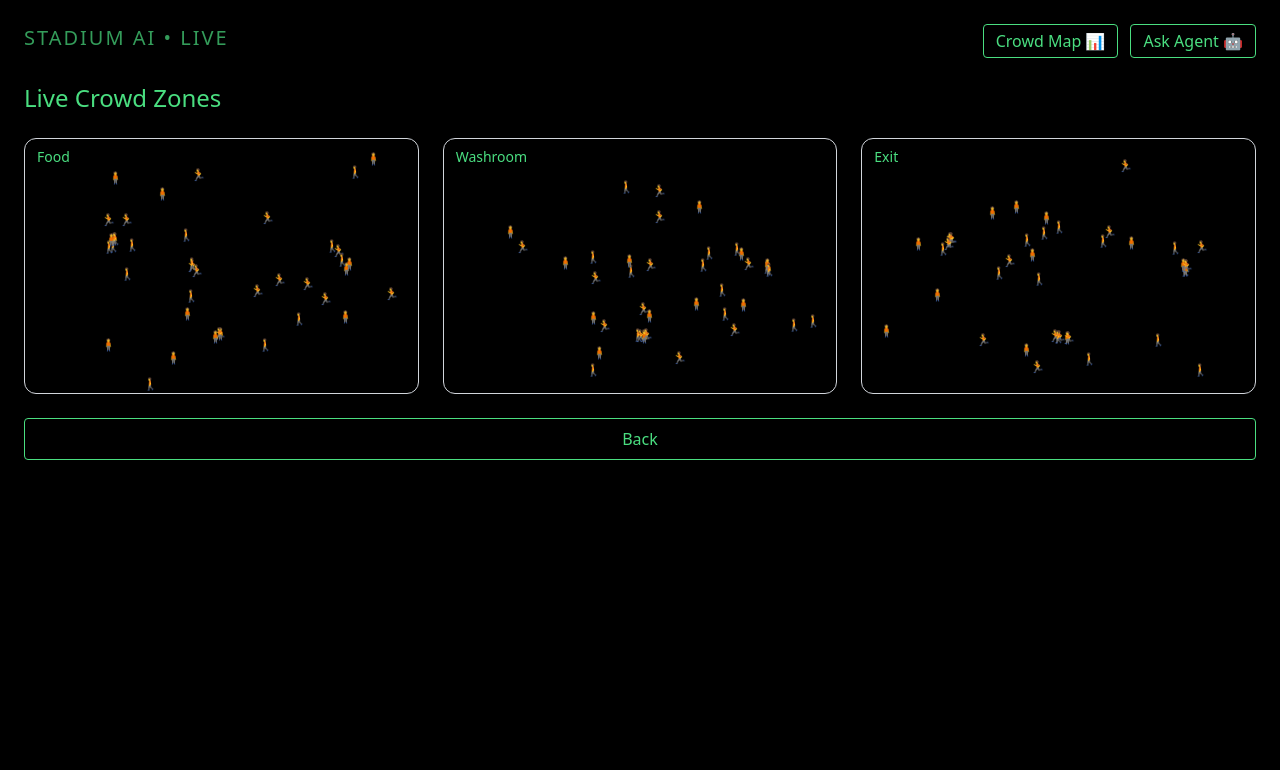
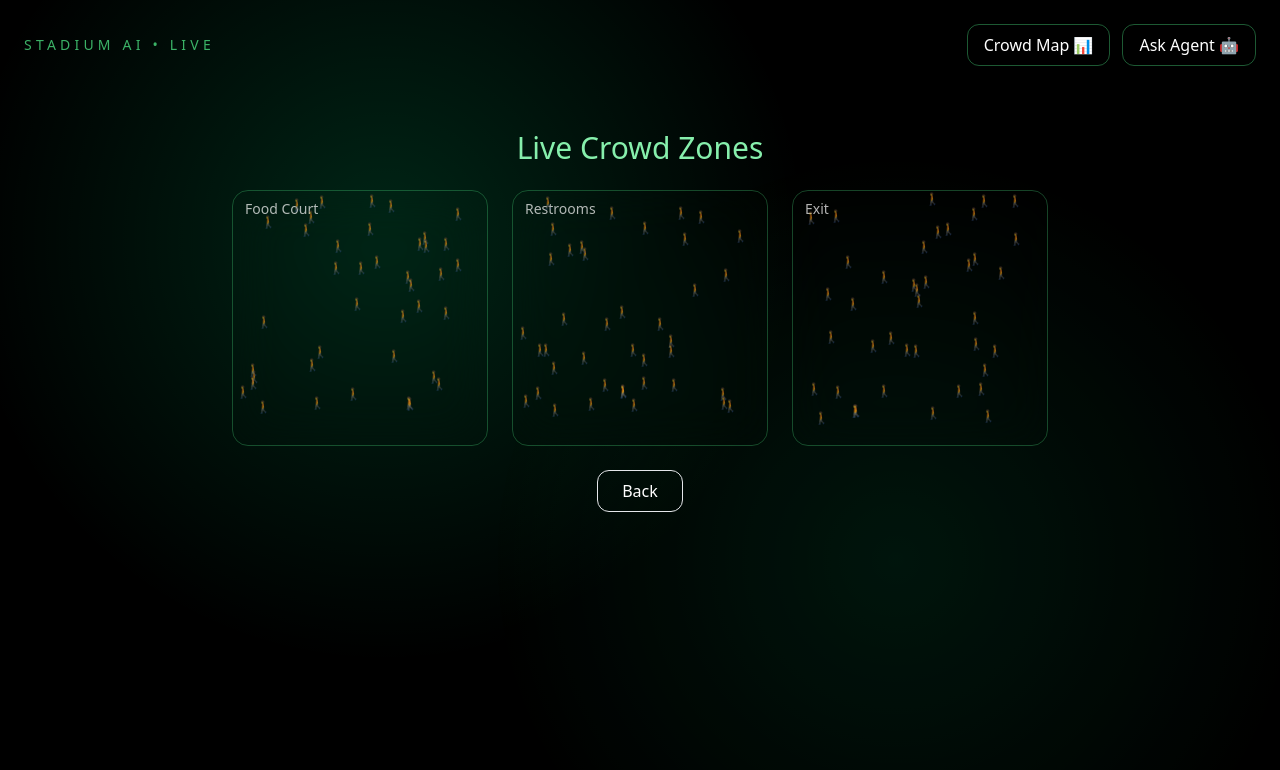
Before and after one commit to I-Saara/stadium-ai-ui, a React (Create React App) app: page / in a window 1280 px wide. Both pictures are taken after a click on the button "Crowd Map 📊". Shown: the top 770 px of the page. Built offline with nearby package versions, Linux system fonts and the light colour scheme.

Commit message:
final UI upgrade

```diff
--- a/src/App.js
+++ b/src/App.js
@@ -1,4 +1,4 @@
-import { useState, useEffect } from "react";
+import { useState } from "react";
 
 const API = "https://venue-ai-933158601741.us-central1.run.app";
 
@@ -6,127 +6,42 @@ export default function App() {
   const [decision, setDecision] = useState(null);
   const [loading, setLoading] = useState(false);
   const [mode, setMode] = useState("home");
-  const [people, setPeople] = useState([]);
 
-  const [chat, setChat] = useState([]);
-  const [message, setMessage] = useState("");
-
-  const avatars = ["🚶", "🧍", "🏃"];
-
-  // 🟢 Initialize people
-  useEffect(() => {
-    const initial = Array.from({ length: 120 }).map(() => ({
-      x: Math.random() * 100,
-      y: Math.random() * 100,
-      group: Math.floor(Math.random() * 3),
-    }));
-    setPeople(initial);
-  }, []);
-
-  // 🔥 Movement logic (towards zones)
-  useEffect(() => {
-    const interval = setInterval(() => {
-      setPeople((prev) =>
-        prev.map((p) => {
-          const targets = [
-            { x: 20, y: 40 }, // Food
-            { x: 50, y: 80 }, // Washroom
-            { x: 85, y: 50 }, // Exit
-          ];
-
-          const target = targets[p.group];
-
-          const dx = (target.x - p.x) * 0.02;
-          const dy = (target.y - p.y) * 0.02;
-
-          let newX = p.x + dx + (Math.random() - 0.5) * 0.3;
-          let newY = p.y + dy + (Math.random() - 0.5) * 0.3;
-
-          if (
-            Math.abs(newX - target.x) < 2 &&
-            Math.abs(newY - target.y) < 2
-          ) {
-            return {
-              ...p,
-              x: Math.random() * 100,
-              y: Math.random() * 100,
-            };
-          }
-
-          return { ...p, x: newX, y: newY };
-        })
-      );
-    }, 50);
-
-    return () => clearInterval(interval);
-  }, []);
-
-  // 🎯 Intent button → API
   const handleIntent = async (intent) => {
     setLoading(true);
     setDecision(null);
 
-    try {
     const res = await fetch(`${API}/decision?intent=${intent}`);
     const data = await res.json();
+
     setDecision(data);
-    } catch (err) {
-      console.error(err);
-    }
-
     setLoading(false);
   };
 
-  // 🤖 Chat → API
-  const handleChat = async () => {
-    if (!message) return;
+  return (
+    <div className="relative min-h-screen bg-black text-white overflow-hidden">
 
-    const userMsg = { role: "user", text: message };
-    setChat((prev) => [...prev, userMsg]);
-    setMessage("");
-
-    try {
-      let intent = "food";
-      if (message.toLowerCase().includes("exit")) intent = "exit";
-      if (message.toLowerCase().includes("wash")) intent = "washroom";
-
-      const res = await fetch(`${API}/decision?intent=${intent}`);
-      const data = await res.json();
-
-      const aiMsg = {
-        role: "ai",
-        text: `${data.action}. ${data.reason}`,
-      };
-
-      setChat((prev) => [...prev, aiMsg]);
-    } catch {
-      setChat((prev) => [
-        ...prev,
-        { role: "ai", text: "Something went wrong." },
-      ]);
-    }
-  };
-
-  return (
-    <div className="bg-black text-green-400 min-h-screen p-6 font-sans overflow-hidden">
+      {/* 🌌 BACKGROUND GLOW */}
+      <div className="absolute inset-0 bg-[radial-gradient(circle_at_30%_30%,rgba(0,255,150,0.15),transparent_40%)]" />
+      <div className="absolute inset-0 bg-[radial-gradient(circle_at_70%_70%,rgba(0,255,150,0.1),transparent_40%)] animate-pulse" />
 
       {/* HEADER */}
-      <div className="flex justify-between mb-6">
-        <h1 className="text-xl opacity-70 tracking-widest">
+      <div className="relative z-10 flex justify-between items-center p-6">
+        <h1 className="text-sm tracking-[0.3em] text-green-400 opacity-80">
           STADIUM AI • LIVE
         </h1>
 
         <div className="flex gap-3">
           <button
             onClick={() => setMode("crowd")}
-            className="border border-green-400 px-3 py-1 rounded hover:bg-green-400 hover:text-black transition"
+            className="px-4 py-2 rounded-xl border border-green-400/40 hover:bg-green-400/10 transition backdrop-blur-md"
           >
             Crowd Map 📊
           </button>
 
           <button
             onClick={() => setMode("chat")}
-            className="border border-green-400 px-3 py-1 rounded hover:bg-green-400 hover:text-black transition"
+            className="px-4 py-2 rounded-xl border border-green-400/40 hover:bg-green-400/10 transition backdrop-blur-md"
           >
             Ask Agent 🤖
           </button>
@@ -135,106 +50,131 @@ export default function App() {
 
       {/* HOME */}
       {mode === "home" && (
-        <>
-          <h1 className="text-5xl mb-6 font-semibold">
+        <div className="relative z-10 flex flex-col items-center justify-center text-center mt-16">
+
+          <h1 className="text-6xl font-semibold leading-tight mb-6 bg-gradient-to-r from-green-300 to-green-500 text-transparent bg-clip-text">
             What do you want to do?
           </h1>
 
-          <div className="flex gap-4 mb-8">
-            {["food", "washroom", "exit"].map((intent) => (
+          {/* BUTTONS */}
+          <div className="flex gap-6 mb-12">
+            {[
+              { key: "food", label: "🍔 Food" },
+              { key: "washroom", label: "🚻 Restroom" },
+              { key: "exit", label: "🚪 Exit" },
+            ].map((item) => (
               <button
-                key={intent}
-                onClick={() => handleIntent(intent)}
-                className="border border-green-400 px-6 py-3 rounded-xl hover:bg-green-400 hover:text-black transition hover:scale-105"
+                key={item.key}
+                onClick={() => handleIntent(item.key)}
+                className="relative group px-8 py-4 rounded-2xl border border-green-400/30 backdrop-blur-xl
+                hover:scale-110 transition duration-300 overflow-hidden"
               >
-                {intent === "food" && "🍔 Food"}
-                {intent === "washroom" && "🚻 Restroom"}
-                {intent === "exit" && "🚪 Exit"}
+                <div className="absolute inset-0 bg-green-400/10 opacity-0 group-hover:opacity-100 transition" />
+                <span className="relative text-lg">{item.label}</span>
               </button>
             ))}
           </div>
 
+          {/* LOADING */}
           {loading && (
-            <p className="animate-pulse text-lg">🤖 AI is thinking...</p>
+            <p className="animate-pulse text-green-400">
+              🤖 AI is analyzing crowd patterns...
+            </p>
           )}
 
+          {/* DECISION CARD */}
           {decision && (
-            <div className="border border-green-400 p-6 rounded-xl shadow-lg shadow-green-400/20 max-w-xl animate-fadeIn">
-              <p className="text-sm opacity-70 mb-2">AI DECISION ENGINE</p>
+            <div className="relative w-[500px] p-[1px] rounded-3xl bg-gradient-to-r from-green-400/40 to-transparent animate-fadeIn">
 
-              <h2 className="text-3xl mb-2 font-semibold">
+              <div className="bg-black/70 backdrop-blur-xl rounded-3xl p-8 border border-green-400/20 shadow-[0_0_60px_rgba(0,255,136,0.2)]">
+
+                <p className="text-xs tracking-widest opacity-50 mb-2">
+                  AI DECISION ENGINE
+                </p>
+
+                <h2 className="text-4xl font-bold text-green-300 mb-3">
                   {decision.action}
                 </h2>
 
-              <div className="flex gap-4 text-sm">
-                <p>⏱ {decision.wait_time}</p>
-                <p>{decision.timing}</p>
+                <div className="flex justify-center gap-6 text-sm opacity-80 mb-3">
+                  <span>⏱ {decision.wait_time}</span>
+                  <span className="text-green-400">{decision.timing}</span>
                 </div>
 
-              <p className="opacity-70 mt-2">{decision.reason}</p>
+                <p className="opacity-60 mb-6">
+                  {decision.reason}
+                </p>
 
                 <button
                   onClick={() => setMode("map")}
-                className="mt-4 bg-green-400 text-black px-4 py-2 rounded hover:scale-105 transition"
+                  className="bg-gradient-to-r from-green-400 to-green-300 text-black px-6 py-3 rounded-xl font-semibold
+                  hover:scale-105 transition shadow-[0_0_25px_rgba(0,255,136,0.4)]"
                 >
                   Start Navigation →
                 </button>
+
+              </div>
             </div>
           )}
-        </>
+        </div>
       )}
 
-      {/* MAP */}
+      {/* 🧭 MAP */}
       {mode === "map" && (
-        <div className="relative h-[400px] border border-green-400 rounded-xl overflow-hidden">
+        <div className="relative z-10 flex flex-col items-center mt-16">
 
+          <div className="relative w-[600px] h-[400px] rounded-2xl border border-green-400/30 overflow-hidden backdrop-blur-xl">
+
+            {/* GRID */}
             <div className="absolute inset-0 bg-[radial-gradient(circle,rgba(0,255,136,0.15)_1px,transparent_1px)] bg-[size:20px_20px]" />
 
+            {/* PATH */}
             <div className="absolute top-1/2 left-10 right-10 h-1 bg-green-400 animate-pulse" />
 
-          <div className="absolute top-1/2 left-8 text-xl">🟢</div>
-          <div className="absolute top-1/2 right-8 text-xl">🎯</div>
+            <div className="absolute left-8 top-1/2 text-xl">🟢</div>
+            <div className="absolute right-8 top-1/2 text-xl">🎯</div>
 
-          <p className="absolute bottom-3 left-3 text-sm">
-            Navigating via least crowded route
+            <p className="absolute bottom-3 left-3 text-sm opacity-70">
+              Navigating via optimal route
             </p>
+          </div>
 
           <button
             onClick={() => setMode("home")}
-            className="absolute top-3 right-3 border px-2 py-1 rounded"
+            className="mt-6 px-6 py-2 border rounded-xl hover:bg-green-400/10 transition"
           >
             Back
           </button>
         </div>
       )}
 
-      {/* CROWD MAP */}
+      {/* 📊 CROWD */}
       {mode === "crowd" && (
-        <>
-          <h2 className="text-2xl mb-6">Live Crowd Zones</h2>
+        <div className="relative z-10 flex flex-col items-center mt-10">
 
-          <div className="grid grid-cols-3 gap-6 mb-6">
-            {["Food", "Washroom", "Exit"].map((zone, index) => (
-              <div
-                key={zone}
-                className="relative h-64 border border-gray-300 rounded-xl overflow-hidden"
+          <h2 className="text-3xl mb-6 text-green-300">
+            Live Crowd Zones
+          </h2>
+
+          <div className="flex gap-6">
+            {["Food Court", "Restrooms", "Exit"].map((zone) => (
+              <div key={zone}
+                className="w-64 h-64 border border-green-400/30 rounded-2xl relative overflow-hidden backdrop-blur-xl"
               >
-                <p className="absolute top-2 left-3 text-sm">{zone}</p>
+                <p className="absolute top-2 left-3 text-sm opacity-70">
+                  {zone}
+                </p>
 
-                {people
-                  .filter((_, i) => i % 3 === index)
-                  .map((p, i) => (
+                {[...Array(40)].map((_, i) => (
                   <div
                     key={i}
-                      className="absolute text-xs"
+                    className="absolute text-xs animate-pulse"
                     style={{
-                        left: `${p.x}%`,
-                        top: `${p.y}%`,
-                        transform: "translate(-50%, -50%)",
-                        transition: "linear 0.05s",
+                      left: Math.random() * 220,
+                      top: Math.random() * 220,
                     }}
                   >
-                      {avatars[i % avatars.length]}
+                    🚶
                   </div>
                 ))}
               </div>
@@ -243,70 +183,55 @@ export default function App() {
 
           <button
             onClick={() => setMode("home")}
-            className="border border-green-400 px-6 py-2 rounded w-full"
-          >
-            Back
-          </button>
-        </>
-      )}
-
-      {/* CHAT */}
-      {mode === "chat" && (
-        <div className="max-w-xl mx-auto">
-
-          <h2 className="text-2xl mb-4">Ask AI Agent 🤖</h2>
-
-          <div className="border border-green-400/30 p-4 rounded h-72 overflow-y-auto mb-3 bg-black/50">
-
-            {chat.length === 0 && (
-              <p className="opacity-50">
-                Ask things like “Should I go now?” or “Where is less crowded?”
-              </p>
-            )}
-
-            {chat.map((msg, i) => (
-              <div
-                key={i}
-                className={`mb-2 ${
-                  msg.role === "user" ? "text-right" : "text-left"
-                }`}
-              >
-                <span
-                  className={`inline-block px-3 py-2 rounded-lg ${
-                    msg.role === "user"
-                      ? "bg-green-400 text-black"
-                      : "border border-green-400"
-                  }`}
-                >
-                  {msg.text}
-                </span>
-              </div>
-            ))}
-          </div>
-
-          <div className="flex gap-2">
-            <input
-              value={message}
-              onChange={(e) => setMessage(e.target.value)}
-              placeholder="Ask anything..."
-              className="flex-1 p-2 bg-black border border-green-400/30 rounded"
-            />
-            <button
-              onClick={handleChat}
-              className="bg-green-400 text-black px-4 rounded"
-            >
-              Send
-            </button>
-          </div>
-
-          <button
-            onClick={() => setMode("home")}
-            className="mt-4 border px-3 py-1 rounded"
+            className="mt-6 px-6 py-2 border rounded-xl hover:bg-green-400/10 transition"
           >
             Back
           </button>
         </div>
       )}
+
+      {/* 🤖 CHAT */}
+      {mode === "chat" && (
+        <div className="relative z-10 flex justify-center mt-16">
+
+          <div className="w-[500px] p-[1px] rounded-3xl bg-gradient-to-r from-green-400/40 to-transparent">
+
+            <div className="bg-black/70 backdrop-blur-xl rounded-3xl p-6 border border-green-400/20">
+
+              <p className="text-sm opacity-70 mb-3">
+                Ask anything about navigation
+              </p>
+
+              <input
+                placeholder="Where should I go right now?"
+                className="w-full p-3 rounded-xl bg-black border border-green-400/30 mb-4 outline-none"
+              />
+
+              <button
+                onClick={() => handleIntent("food")}
+                className="w-full bg-green-400 text-black py-2 rounded-xl font-semibold hover:scale-105 transition"
+              >
+                Ask AI →
+              </button>
+
+              {decision && (
+                <p className="mt-4 text-green-300">
+                  {decision.action}
+                </p>
+              )}
+
+              <button
+                onClick={() => setMode("home")}
+                className="mt-4 text-sm opacity-60 hover:opacity-100"
+              >
+                ← Back
+              </button>
+
+            </div>
+          </div>
+        </div>
+      )}
+
     </div>
   );
 }
```
Also changed, not shown: src/index.css (+17 -0 lines). Lines whose indentation alone changed are shown as unchanged.
